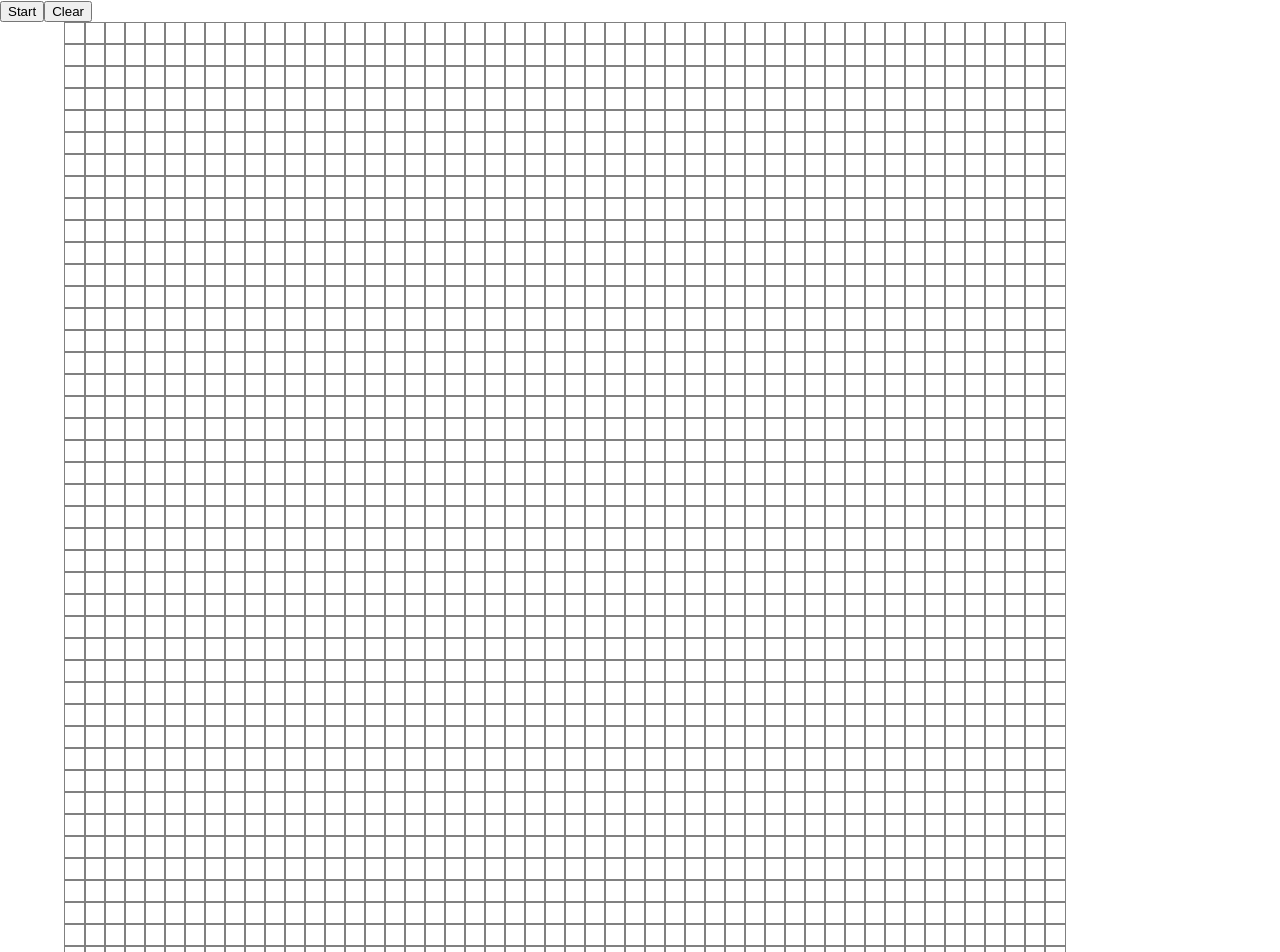
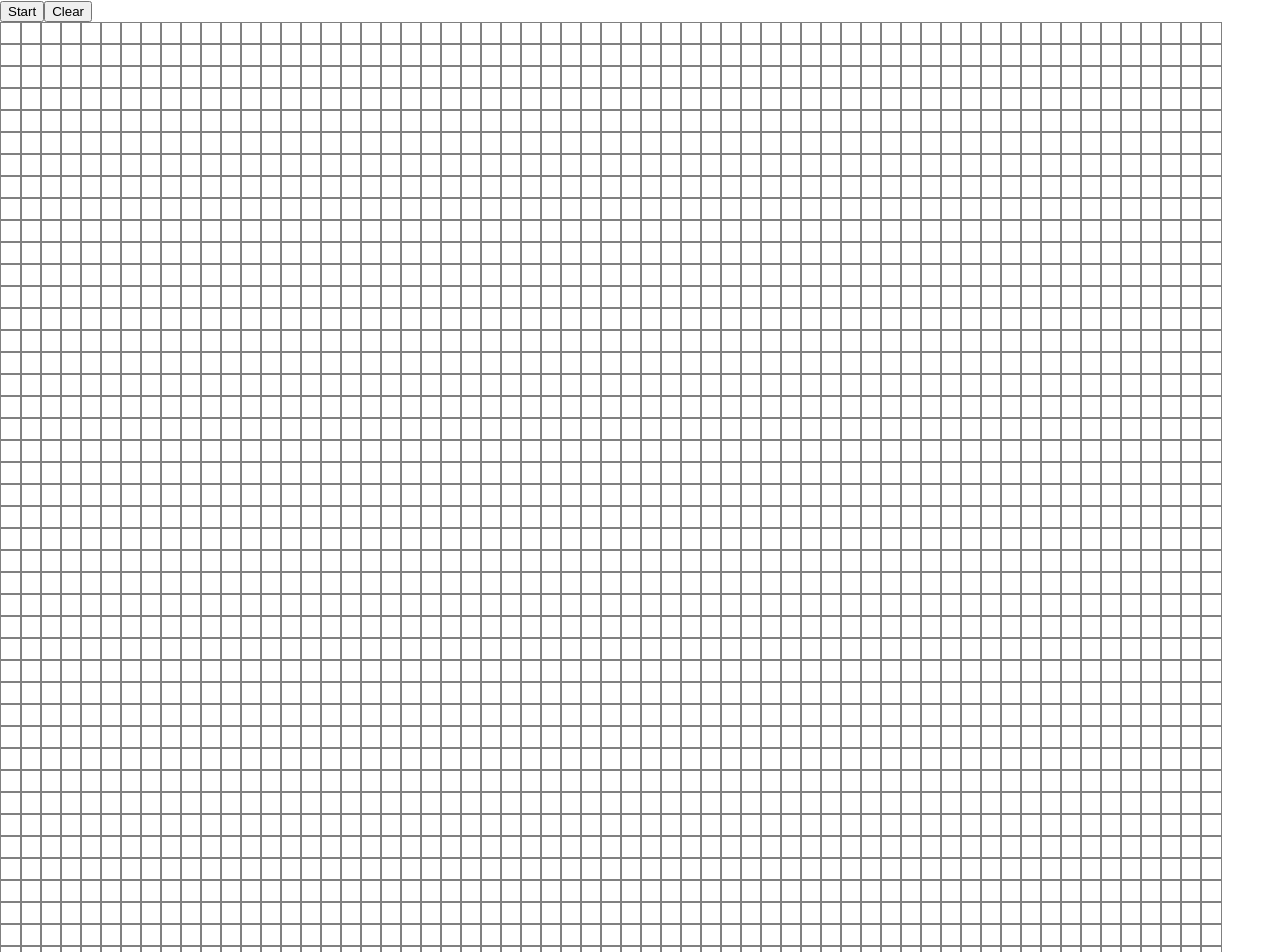
Before and after one commit to Tokonigeorge/game_of_life, a React (Vite) app in the folder game_of_life/: page / in a window 1280 px wide. Shown: the top 952 px of the page. Built offline with nearby package versions, Linux system fonts and the light colour scheme.

Commit message:
worked on making the grids responsive

```diff
--- a/game_of_life/src/App.jsx
+++ b/game_of_life/src/App.jsx
@@ -3,8 +3,9 @@ import "./App.css";
 import { produce } from "immer";
 import { useMediaQuery } from "./MatchMedia";
 
-const rows = 50;
-const columns = 50;
+// const rows = Math.round((window.innerHeight - 40) / 200) * 10;
+const columns = Math.round((window.innerWidth - 70) / 20);
+const rows = columns;
 
 const operations = [
   [0, 1],
@@ -94,7 +95,7 @@ function App() {
       >
         Clear
       </button>
-      <div style={{ margin: "auto", width: "90vw" }}>
+      <div style={{ margin: "0 auto" }}>
         <div
           className="App"
           style={{
--- a/game_of_life/src/MatchMedia.jsx
+++ b/game_of_life/src/MatchMedia.jsx
@@ -11,8 +11,8 @@ export function useMediaQuery(query) {
     const listener = () => {
       setMatches(media.matches);
     };
-    media.addListener(listener);
-    return () => media.removeListener(listener);
+    media.addEventListener(listener);
+    return () => media.removeEventListener(listener);
   }, [matches, query]);
 
   return matches;
```
